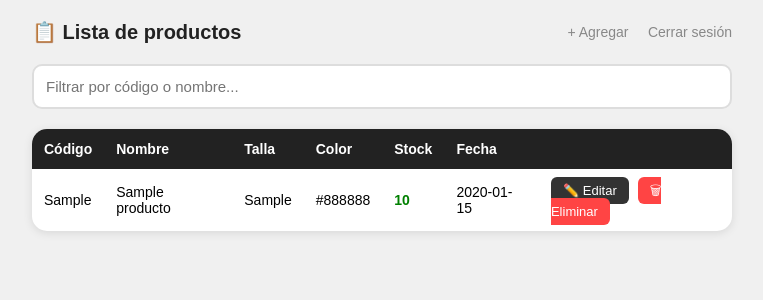
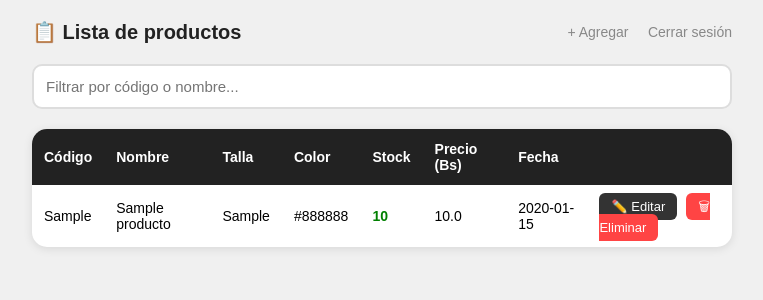
Before and after one commit to UnTalWilson/inventario-app, a Flask app: page /admin/lista in a window 1280 px wide. Shown: the top 300 px of the page, without its empty margins (258-1021 px from the left). Run offline with Flask 3, Linux system fonts and the light colour scheme; the visitor is signed in with stand-in values (Sample User, id 1); tables that the repository leaves empty hold one stand-in row (values such as "Sample post").

Commit message:
agregar precio en lista

```diff
--- a/app.py
+++ b/app.py
@@ -101,7 +101,7 @@ def lista_productos():
 
     conn = sqlite3.connect("database.db")
     cursor = conn.cursor()
-    cursor.execute("SELECT id, codigo, nombre, talla, color, stock, fecha FROM productos ORDER BY id DESC")
+    cursor.execute("SELECT id, codigo, nombre, talla, color, stock, precio, fecha FROM productos ORDER BY id DESC")
     productos = cursor.fetchall()
     conn.close()
 
--- a/templates/lista.html
+++ b/templates/lista.html
@@ -43,6 +43,7 @@
                 <th>Talla</th>
                 <th>Color</th>
                 <th>Stock</th>
+                <th>Precio (Bs)</th>
                 <th>Fecha</th>
                 <th></th>
             </tr>
@@ -54,6 +55,7 @@
                 <td>{{ p[4] }}</td>
                 <td class="{% if p[5]|int > 5 %}stock-ok{% else %}stock-bajo{% endif %}">{{ p[5] }}</td>
                 <td>{{ p[6] }}</td>
+                <td>{{ p[7] }}</td>
                 <td>
                     <a href="/admin/editar/{{ p[0] }}" style="background:#333; color:white; border:none; padding:6px 12px; border-radius:6px; font-size:13px; text-decoration:none; margin-right:5px;">✏️ Editar</a>
                     <a href="/admin/eliminar/{{ p[0] }}" class="btn-eliminar" onclick="return confirm('¿Eliminar este producto?')">🗑 Eliminar</a>
```
